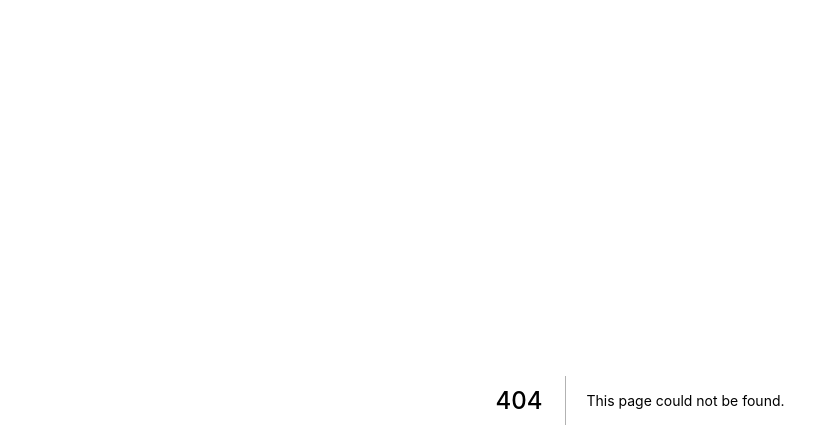
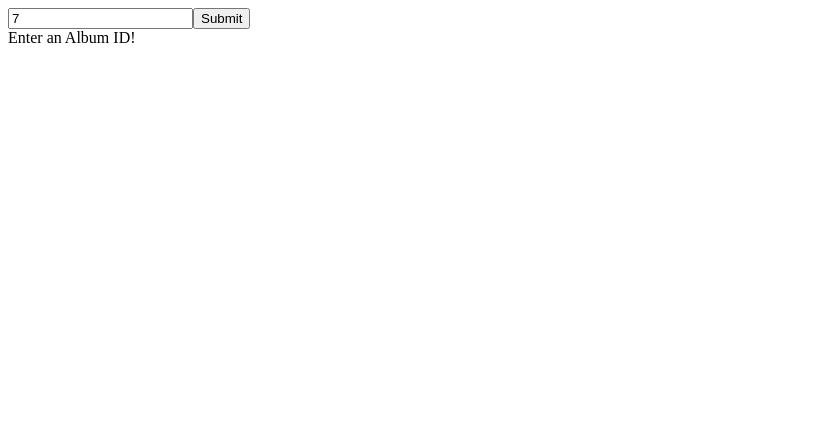
Before and after one commit to sixthextinction/wg-5-next13, a Next.js app: page /albums in a window 1280 px wide. Before the commit this address had no page. Shown: the top 448 px of the page, without its empty margins (0-839 px from the left). Built offline with nearby package versions, Linux system fonts and the light colour scheme.

Commit message:
upgraded to nextjs13 appdir features

```diff
--- /dev/null
+++ b/app/albums/layout.tsx
@@ -0,0 +1,25 @@
+import React from "react";
+import AlbumForm from "../../components/AlbumForm";
+
+type Props = {
+  children: React.ReactNode;
+};
+
+const layout = (props: Props) => {
+  return (
+    <div className="dark:bg-slate-800 min-h-screen justify-center">
+      <div className="relative w-full px-4 pt-20 sm:pt-24 lg:pt-32">
+        <div>
+          {/* client component */}
+          <div className="w-full p-4 m-4">
+            <AlbumForm />
+          </div>
+          {/* server component, needs to be child */}
+          {props.children}
+        </div>
+      </div>
+    </div>
+  );
+};
+
+export default layout;
--- /dev/null
+++ b/app/albums/page.tsx
@@ -0,0 +1,8 @@
+
+const page = () => {
+  return (
+    <div className='mx-5 text-lg text-white'>Enter an Album ID!</div>
+  )
+}
+
+export default page
--- /dev/null
+++ b/app/layout.tsx
@@ -0,0 +1,16 @@
+/*
+The root layout replaces the pages/_app.tsx and pages/_document.tsx files.
+*/
+export default function RootLayout({
+  // Layouts must accept a children prop.
+  // This will be populated with nested layouts or pages
+  children,
+}: {
+  children: React.ReactNode;
+}) {
+  return (
+    <html lang="en">
+      <body>{children}</body>
+    </html>
+  );
+}
--- /dev/null
+++ b/components/AlbumForm.tsx
@@ -0,0 +1,31 @@
+"use client";
+import React from "react";
+import { useRouter } from "next/navigation";
+
+type Props = {};
+
+const AlbumForm = (props: Props) => {
+  const router = useRouter();
+  const [albumId, setAlbumId] = React.useState("7");
+  // form submit handler
+  function handleSubmit(event: React.FormEvent) {
+    event.preventDefault();
+    //alert("new playerid = " + playerId);
+    router.push(`/albums/${albumId}`);
+  }
+  return (
+    <form onSubmit={handleSubmit} className="flex items-center">
+      <input
+        type="number"
+        value={albumId}
+        onChange={(event)=> setAlbumId(event.target.value)}
+        className="form-input w-32"
+      />
+      <button type="submit" className="btn ml-4 text-white">
+        Submit
+      </button>
+    </form>
+  );
+};
+
+export default AlbumForm;
--- a/components/DataTable.tsx
+++ b/components/DataTable.tsx
@@ -1,3 +1,4 @@
+
 import React from "react";
 import secondsToTime from "../utils/secondsToTime";
 import { AlbumByIdResponseData } from "./generated/models";
@@ -8,7 +9,7 @@ type Props = {
 };
 
 const DataTable: React.FunctionComponent<Props> = ({ data }) => (
-  <div className="flex flex-col items-center text-cyan-400 dark:text-white">
+  <div className="flex flex-col items-center text-white">
     <p className="text-3xl font-bold my-4">&quot;{data?.Album?.Title}&quot;</p>
     <p className="text-lg font-bold mb-4"> {data?.Album?.Artist?.Name} </p>
     <table className="table-auto w-full">
--- /dev/null
+++ b/next.config.js
@@ -0,0 +1,8 @@
+/** @type {import('next').NextConfig} */
+const nextConfig = {
+    experimental: {
+      appDir: true,
+    },
+  };
+
+  module.exports = nextConfig;
--- a/pages/index.tsx
+++ b/pages/index.tsx
@@ -26,7 +26,7 @@ const Home: NextPage = () => {
   return (
     <div>
       <div className="relative w-full px-4 pt-20 sm:pt-24 lg:pt-32">
-        <div className="">
+        <div>
           <div className="w-full p-4 m-4">
             <form onSubmit={handleSubmit} className="flex items-center">
               <input
```
Also changed, not shown: app/albums/[id]/page.tsx (added, +40 -0 lines), app/head.tsx (added, +11 -0 lines), package.json (+4 -3 lines), tsconfig.json (+21 -4 lines), .wundergraph/wundergraph.config.ts, 1 other file (tests, documents, lock files or other folders).
